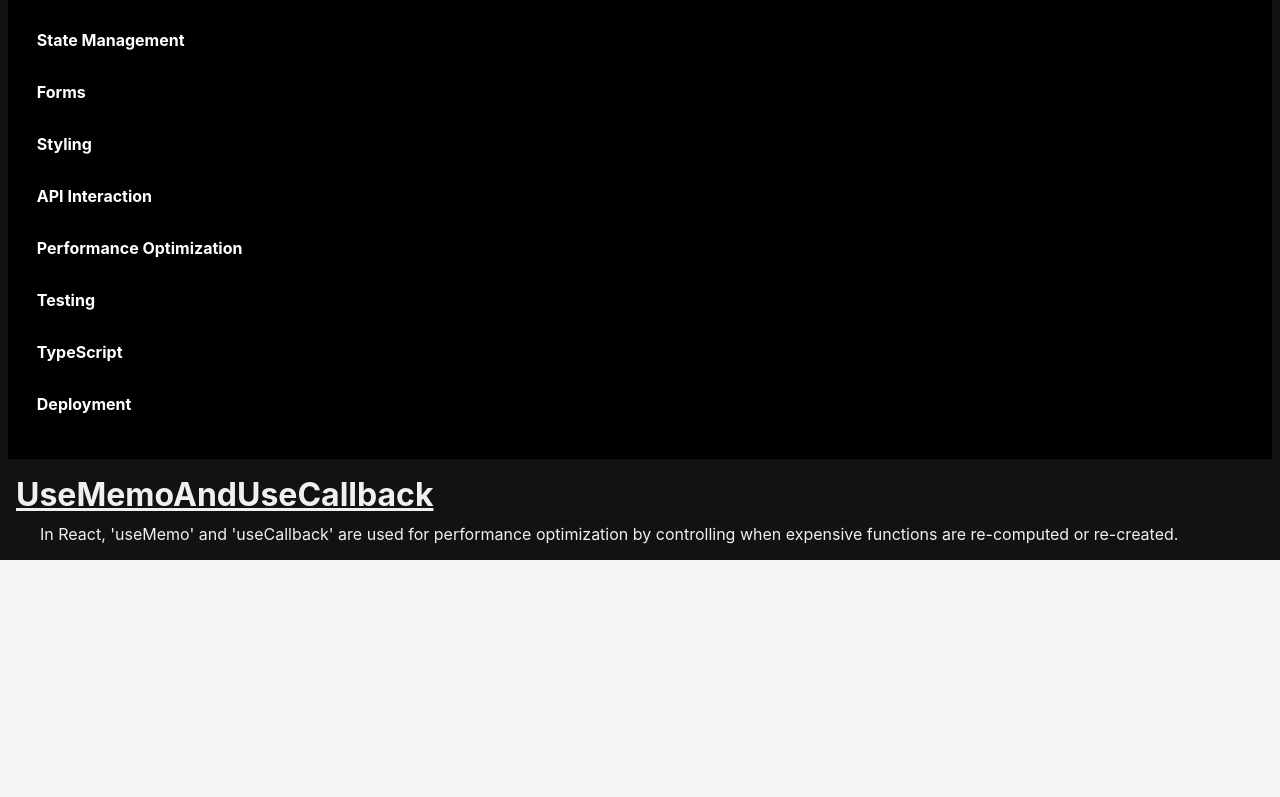
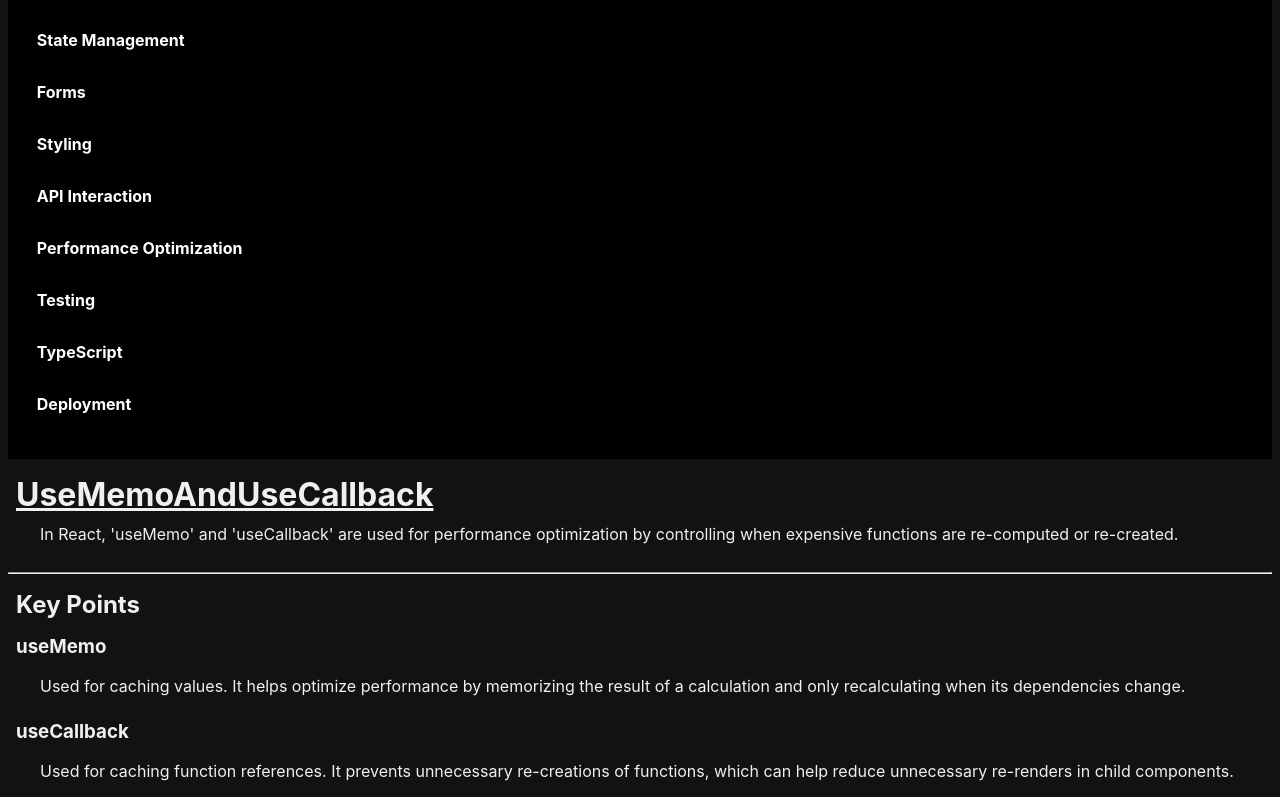
Before and after one commit to rees-kyle/react_showcase, a React (Create React App) app in the folder project/: page /react_showcase/usememo-and-usecallback in a window 1280 px wide. Shown: the part 360-1157 px from the top of the page. Before the commit the page ends 920 px from the top, so only its background shows below. Built offline with nearby package versions, Linux system fonts and the light colour scheme.

Commit message:
Add KeyPoints component
- Added component file.
- Added to index in components folder.
- Imported and added component to page.

```diff
--- /dev/null
+++ b/project/src/components/performance_optimization/usememo_and_usecallback/KeyPoints.js
@@ -0,0 +1,16 @@
+const KeyPoints = () => {
+    return (
+        <div>
+            <br/>
+            <hr/>
+            <h2>Key Points</h2>
+            <h3>useMemo</h3>
+            <p>Used for caching values. It helps optimize performance by memorizing the result of a calculation and only recalculating when its dependencies change.</p>
+
+            <h3>useCallback</h3>
+            <p>Used for caching function references. It prevents unnecessary re-creations of functions, which can help reduce unnecessary re-renders in child components.</p>
+        </div>
+    );
+};
+
+export default KeyPoints;
--- a/project/src/components/performance_optimization/usememo_and_usecallback/index.js
+++ b/project/src/components/performance_optimization/usememo_and_usecallback/index.js
@@ -1 +1,2 @@
 export {default as UseMemoAndUseCallback } from './UseMemoAndUseCallback';
+export {default as KeyPoints } from './KeyPoints';
--- a/project/src/pages/performance_optimization/UseMemoAndUseCallbackPage.js
+++ b/project/src/pages/performance_optimization/UseMemoAndUseCallbackPage.js
@@ -1,11 +1,13 @@
 import {
-  UseMemoAndUseCallback
+  UseMemoAndUseCallback,
+  KeyPoints
 } from '../../components/performance_optimization/usememo_and_usecallback';
 
 const UseMemoAndUseCallbackPage = () => {
   return (
     <>
       <UseMemoAndUseCallback />
+      <KeyPoints />
     </>
   );
 };
```
